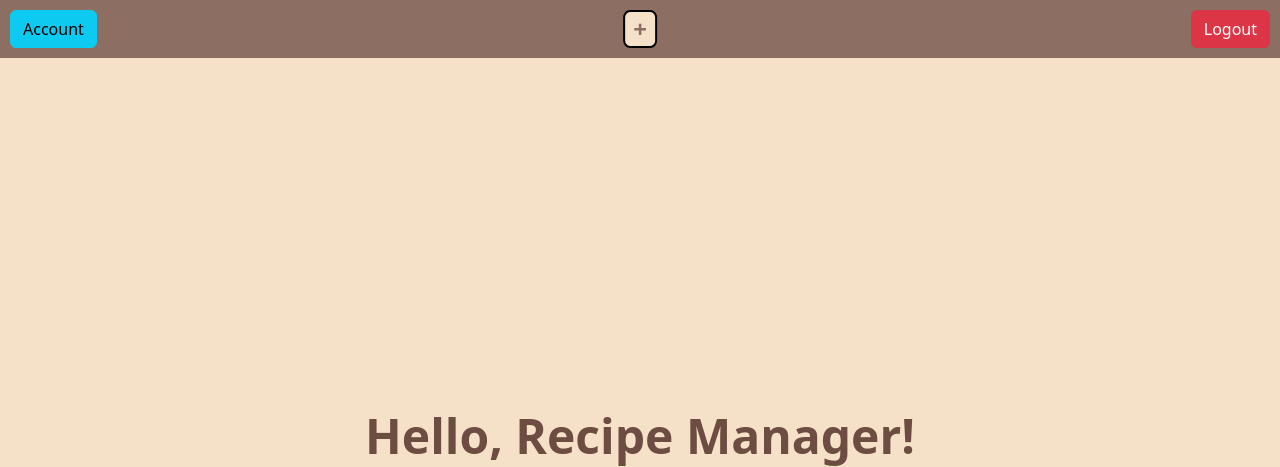
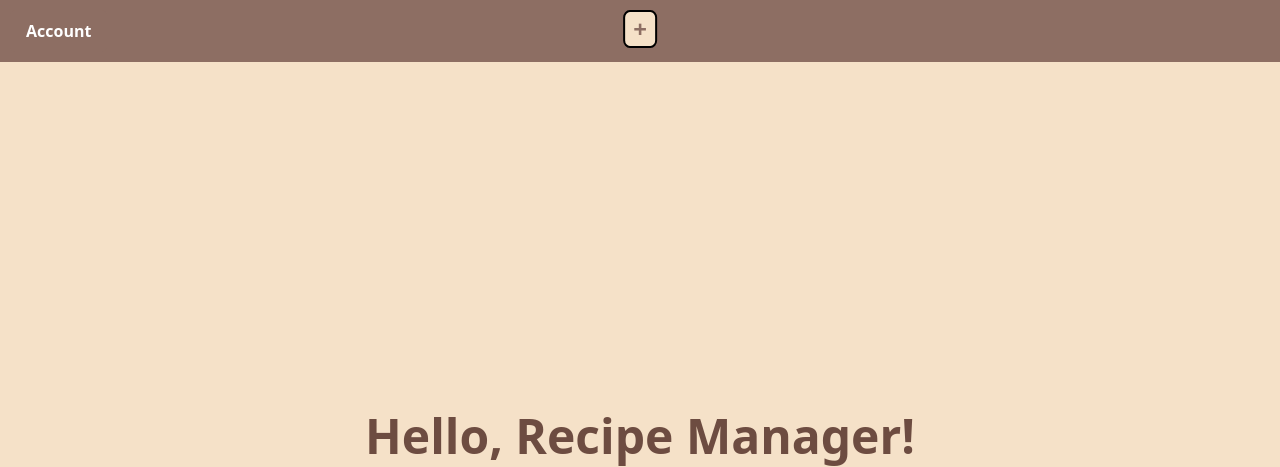
Before and after one commit to AufaWandoloh/my-web, a Flask app: page / in a window 1280 px wide. Shown: the top 467 px of the page. Run offline with Flask 3, Linux system fonts and the light colour scheme; a user stored in the database is signed in.

Commit message:
change ui

```diff
--- a/recipe_manager/templates/index.html
+++ b/recipe_manager/templates/index.html
@@ -90,8 +90,19 @@
             line-height: 1;
         }
 
+        .account-btn {
+            background-color: #8d6e63;
+            /* เปลี่ยนเป็นสีน้ำตาล */
+            color: white;
+            /* ตัวอักษรสีขาว */
+            padding: 8px 15px;
+            border-radius: 5px;
+            text-decoration: none;
+            font-weight: bold;
+        }
+
         .add-btn:hover {
-            background-color: lightgray;
+            background-color: #6d4c41;
         }
     </style>
 </head>
@@ -101,8 +112,7 @@
     <div class="navbar">
         <a href="{{ url_for('add_recipe') }}" class="add-btn">+</a>
         {% if current_user.is_authenticated %}
-        <a href="{{ url_for('account') }}" class="btn btn-info">Account</a>
-        <a href="{{ url_for('logout') }}" class="btn btn-danger">Logout</a>
+        <a href="{{ url_for('account') }}" class="btn account-btn">Account</a>
         {% else %}
         <a href="{{ url_for('login') }}" class="btn btn-success">Login</a>
         {% endif %}
```
